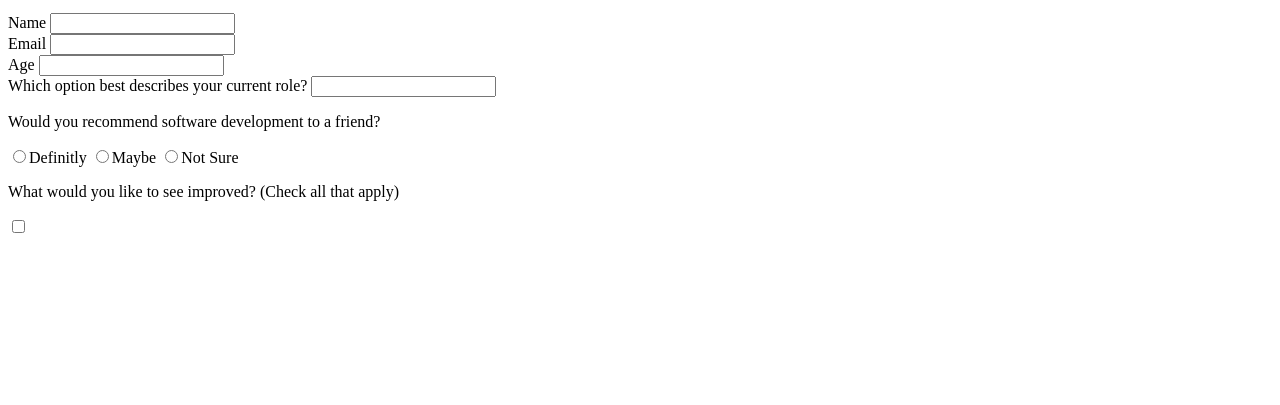
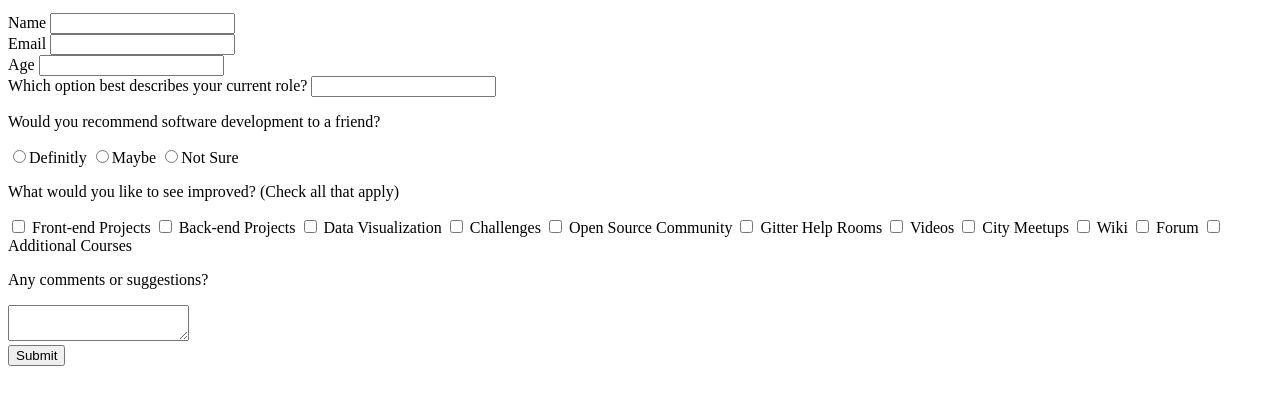
Before and after one commit to krugerjoshua/SurveyForm, a plain HTML site: page index.html in a window 1280 px wide. Shown: the part 101-506 px from the top of the page. Drawn offline with Linux system fonts and the light colour scheme.

Commit message:
Completed the HTML side of the site moving on to the CSS next.

```diff
--- a/index.html
+++ b/index.html
@@ -51,9 +51,57 @@
                         What would you like to see improved?
                         <span class="hints">(Check all that apply)</span>
                     </p>
-                    <label for="">
+                    <label>
                         <input type="checkbox">
+                        Front-end Projects
                     </label>
+                    <label>
+                        <input type="checkbox">
+                        Back-end Projects
+                    </label>
+                    <label>
+                        <input type="checkbox">
+                        Data Visualization
+                    </label>
+                    <label>
+                        <input type="checkbox">
+                        Challenges
+                    </label>
+                    <label>
+                        <input type="checkbox">
+                        Open Source Community
+                    </label>
+                    <label>
+                        <input type="checkbox">
+                        Gitter Help Rooms
+                    </label>
+                    <label>
+                        <input type="checkbox">
+                        Videos
+                    </label>
+                    <label>
+                        <input type="checkbox">
+                        City Meetups
+                    </label>
+                    <label>
+                        <input type="checkbox">
+                        Wiki
+                    </label>
+                    <label>
+                        <input type="checkbox">
+                        Forum
+                    </label>
+                    <label>
+                        <input type="checkbox">
+                        Additional Courses
+                    </label>
+                </div>
+                <div>
+                    <p>Any comments or suggestions?</p>
+                    <textarea name="comment" id="comments"></textarea>
+                </div>
+                <div>
+                    <button type="submit" id="submit">Submit</button>
                 </div>
             </form>
         </div>
```
